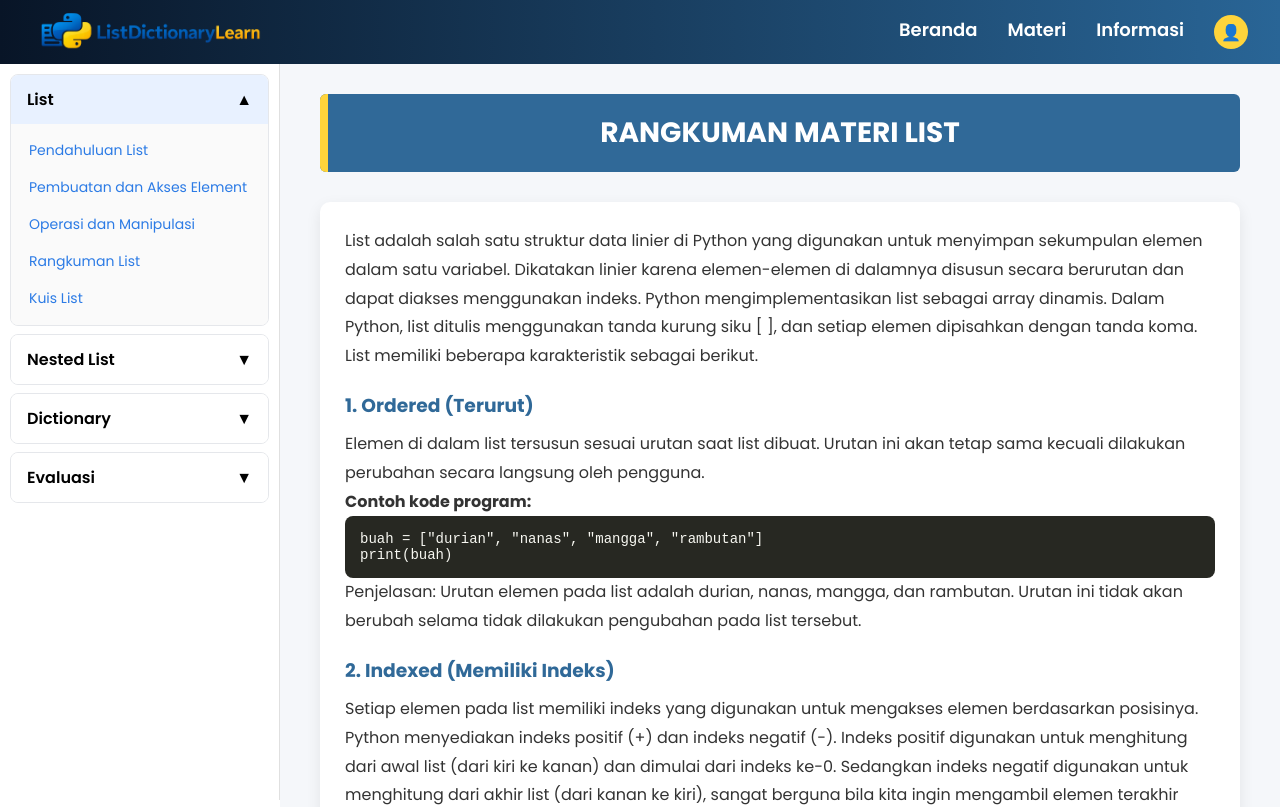
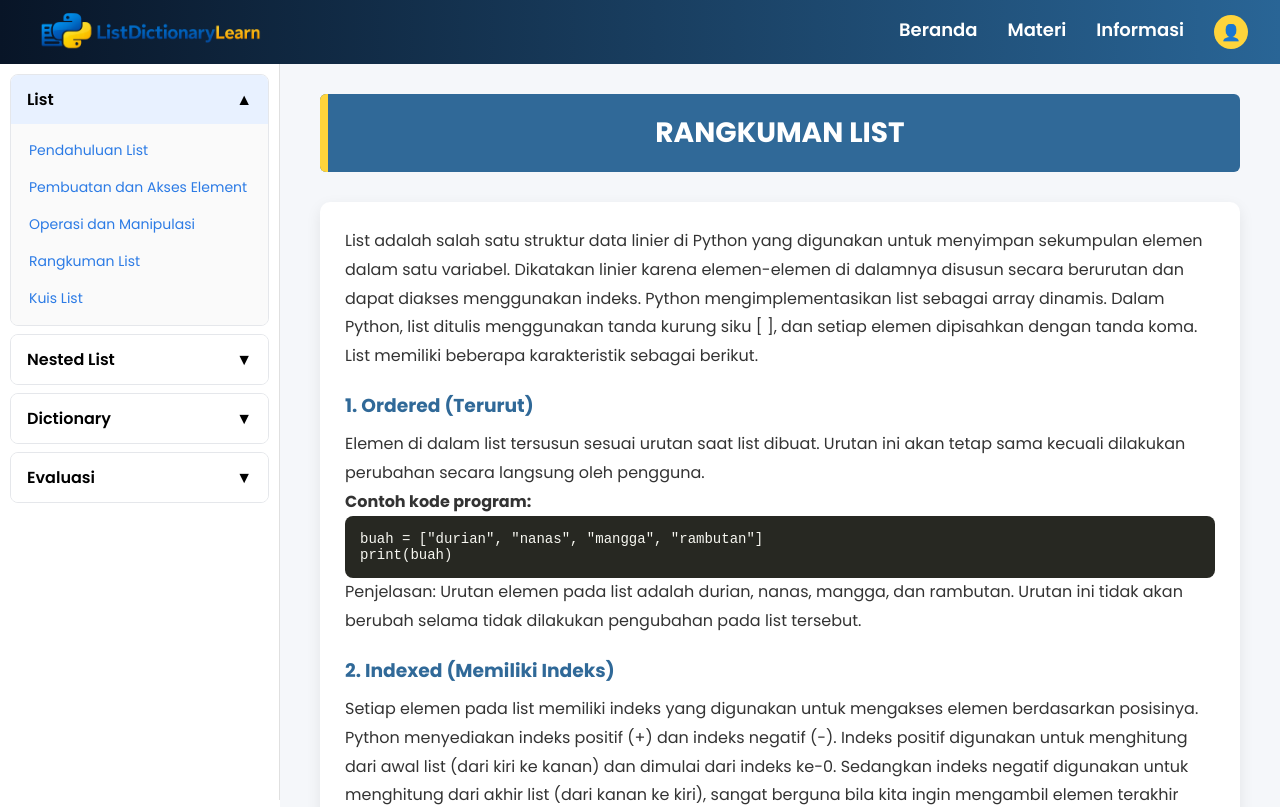
Before and after one commit to Halooci/Lidict, a React (Vite) app: page /List/RangkumanList in a window 1280 px wide. Shown: the top 807 px of the page. Built offline with nearby package versions, Linux system fonts and the light colour scheme.

Commit message:
BARANG JA

```diff
--- a/src/pages/materi/List/RangkumanList.jsx
+++ b/src/pages/materi/List/RangkumanList.jsx
@@ -16,7 +16,7 @@ export default function RangkumanList() {
         {/* HEADER MATERI */}
         <div style={styles.header}>
           <div style={styles.headerAccent}></div>
-          <h1 style={styles.headerTitle}>RANGKUMAN MATERI LIST</h1>
+          <h1 style={styles.headerTitle}>RANGKUMAN LIST</h1>
         </div>
 
         {/* MATERI */}
--- a/src/pages/materi/dictionary/ManipulasiDictionary.jsx
+++ b/src/pages/materi/dictionary/ManipulasiDictionary.jsx
@@ -15,7 +15,7 @@ export default function ManipulasiDictionary() {
         {/* HEADER MATERI */}
         <div style={styles.header}>
           <div style={styles.headerAccent}></div>
-          <h1 style={styles.headerTitle}>OPERASI DASAR DICTIONARY</h1>
+          <h1 style={styles.headerTitle}>MANIPULASI DICTIONARY</h1>
         </div>
 
 
```
